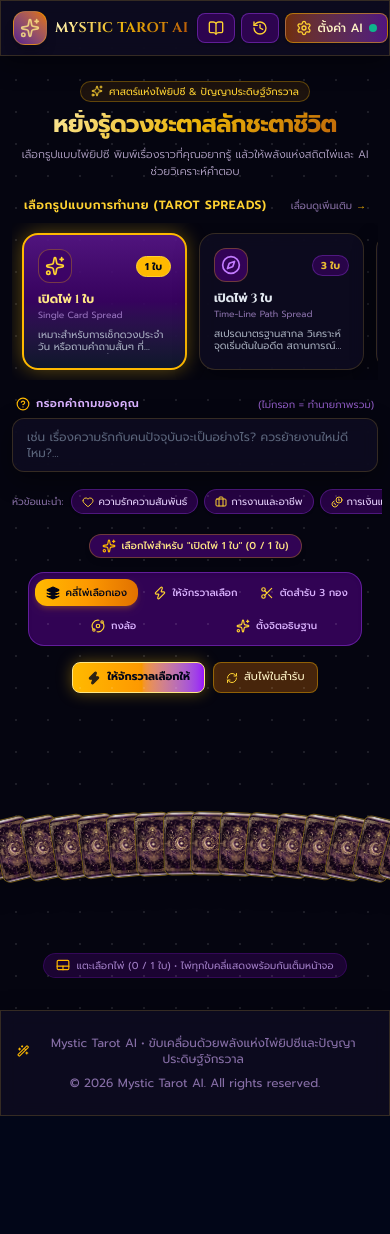
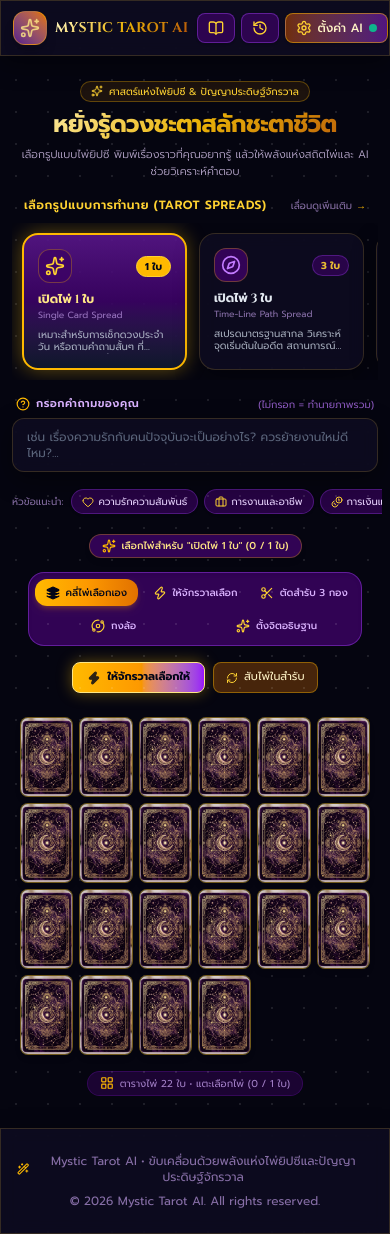
Before and after one commit to pondz1/MysticTarot, a React (Vite) app: page / in a window 390 px wide. Before the commit the page ends 1116 px from the top, so only its background shows below. Built offline with nearby package versions, Linux system fonts and the light colour scheme.

Commit message:
style: convert FanDeckView to clean responsive 2-row grid table

```diff
--- a/src/components/deck/FanDeckView.tsx
+++ b/src/components/deck/FanDeckView.tsx
@@ -2,7 +2,7 @@ import React from 'react';
 import { motion } from 'framer-motion';
 import type { TarotCard } from '../../data/tarotCards';
 import type { DrawnCard } from '../../types/tarot';
-import { CheckCircle2, Touchpad } from 'lucide-react';
+import { CheckCircle2, LayoutGrid } from 'lucide-react';
 
 interface FanDeckViewProps {
   deck: TarotCard[];
@@ -27,18 +27,14 @@ export const FanDeckView: React.FC<FanDeckViewProps> = ({
 
   return (
     <div className="w-full flex flex-col items-center py-2 select-none">
-      {/* Fan Deck Display (Fits 100% on screen - No Horizontal Scroll Needed) */}
+      {/* 22-Card Clean Grid Display (No Horizontal Scroll Needed) */}
       <div
         ref={deckContainerRef}
-        className="relative w-full max-w-4xl min-h-[220px] sm:min-h-[300px] md:min-h-[360px] flex items-center justify-center overflow-visible pt-12 pb-4 sm:pt-16 sm:pb-6 px-1 sm:px-4 my-2"
+        className="w-full max-w-4xl px-2 sm:px-4 my-2"
       >
-        <div className="flex justify-center items-center w-full max-w-full mx-auto">
+        <div className="grid grid-cols-6 xs:grid-cols-7 sm:grid-cols-11 gap-1.5 sm:gap-2.5 justify-items-center">
           {deck.map((card, idx) => {
             const isPicked = selectedCards.some((sc) => sc.card.id === card.id);
-            // Fan curve rotation: -22deg to +22deg across 22 cards
-            const rotation = (idx - 10.5) * 2.1;
-            // Arc vertical offset: cards at center curve downwards slightly
-            const arcY = Math.abs(idx - 10.5) * 0.8;
 
             return (
               <motion.div
@@ -48,29 +44,24 @@ export const FanDeckView: React.FC<FanDeckViewProps> = ({
                     cardRefs.current[idx] = el;
                   }
                 }}
-                initial={{ y: arcY, rotate: rotation }}
                 animate={
                   isShuffling
                     ? {
-                        x: (Math.random() - 0.5) * 60,
-                        y: (Math.random() - 0.5) * 30,
-                        rotate: (Math.random() - 0.5) * 30,
+                        x: (Math.random() - 0.5) * 40,
+                        y: (Math.random() - 0.5) * 20,
+                        rotate: (Math.random() - 0.5) * 20,
                       }
                     : isPicked
-                    ? { y: -32, scale: 1.18, rotate: 0, zIndex: 50 }
-                    : { y: arcY, rotate: rotation, zIndex: idx + 1 }
+                    ? { y: -8, scale: 1.08, zIndex: 30 }
+                    : { y: 0, scale: 1, zIndex: 1 }
                 }
-                whileHover={{ y: -24, scale: 1.15, zIndex: 40 }}
-                transition={{ duration: 0.2, ease: 'easeOut' }}
+                whileHover={{ y: -6, scale: 1.06, zIndex: 20 }}
+                transition={{ duration: 0.15, ease: 'easeOut' }}
                 onClick={() => onPickCard(card)}
-                style={{
-                  transformOrigin: 'bottom center',
-                  marginLeft: idx > 0 ? 'calc(-1.4vw - 4px)' : '0px',
-                }}
-                className={`relative w-9 xs:w-11 sm:w-18 md:w-22 lg:w-26 h-16 xs:h-20 sm:h-32 md:h-40 lg:h-46 rounded-lg sm:rounded-xl cursor-pointer shadow-xl border bg-slate-900 flex flex-col items-center justify-center p-0.5 sm:p-1 select-none overflow-hidden shrink-0 transition-shadow duration-200 ${
+                className={`relative w-full aspect-[2/3] max-w-[72px] sm:max-w-[88px] rounded-lg cursor-pointer shadow-md border bg-slate-900 flex flex-col items-center justify-center p-0.5 select-none overflow-hidden transition-all duration-200 ${
                   isPicked
-                    ? 'border-amber-400 ring-2 ring-amber-300 shadow-[0_0_30px_rgba(234,179,8,0.9)]'
-                    : 'border-amber-400/40 hover:border-amber-300 hover:shadow-[0_0_20px_rgba(234,179,8,0.5)]'
+                    ? 'border-amber-400 ring-2 ring-amber-300 shadow-[0_0_20px_rgba(234,179,8,0.8)]'
+                    : 'border-amber-400/40 hover:border-amber-300 hover:shadow-[0_0_15px_rgba(234,179,8,0.4)]'
                 }`}
               >
                 <img
@@ -85,8 +76,8 @@ export const FanDeckView: React.FC<FanDeckViewProps> = ({
                 />
 
                 {isPicked && (
-                  <div className="absolute top-1 right-1 sm:top-1.5 sm:right-1.5 z-10 w-4 h-4 sm:w-5 sm:h-5 rounded-full bg-amber-400 text-slate-950 flex items-center justify-center shadow-md">
-                    <CheckCircle2 className="w-3 h-3 sm:w-4 sm:h-4 fill-slate-950 text-amber-400" />
+                  <div className="absolute top-1 right-1 z-10 w-3.5 h-3.5 sm:w-4 sm:h-4 rounded-full bg-amber-400 text-slate-950 flex items-center justify-center shadow-md">
+                    <CheckCircle2 className="w-2.5 h-2.5 sm:w-3 sm:h-3 fill-slate-950 text-amber-400" />
                   </div>
                 )}
               </motion.div>
@@ -98,8 +89,8 @@ export const FanDeckView: React.FC<FanDeckViewProps> = ({
       {/* Helper Text */}
       {!isSelectionComplete && (
         <p className="text-[10px] sm:text-xs text-purple-300/70 mt-2 flex items-center gap-1.5 px-3 py-1 rounded-full bg-purple-950/40 border border-purple-800/30">
-          <Touchpad className="w-3.5 h-3.5 text-amber-400 shrink-0" />
-          <span>แตะเลือกไพ่ ({selectedCards.length} / {targetCount} ใบ) • ไพ่ทุกใบคลี่แสดงพร้อมกันเต็มหน้าจอ</span>
+          <LayoutGrid className="w-3.5 h-3.5 text-amber-400 shrink-0" />
+          <span>ตารางไพ่ 22 ใบ • แตะเลือกไพ่ ({selectedCards.length} / {targetCount} ใบ)</span>
         </p>
       )}
     </div>
```
